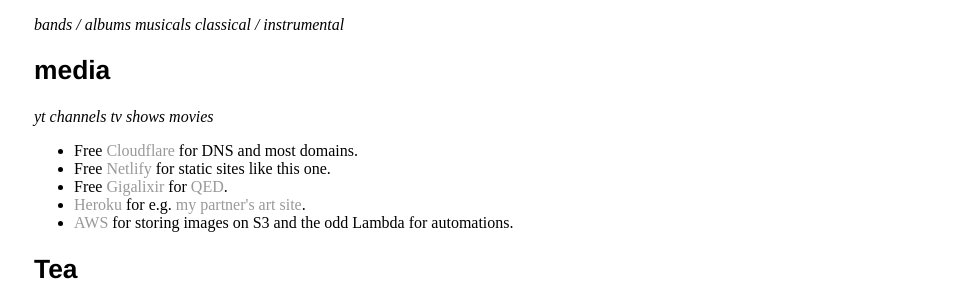
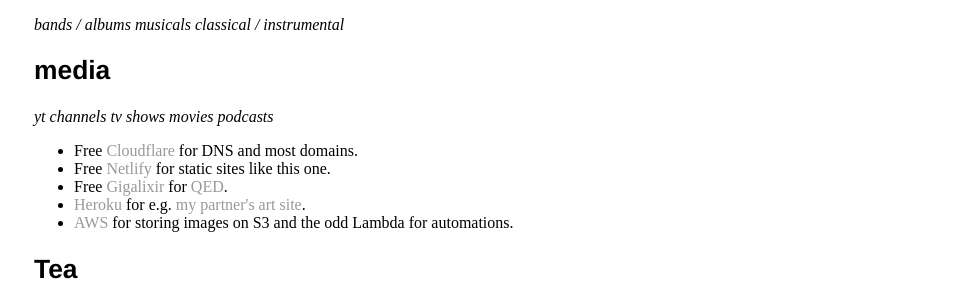
Before and after one commit to drod-chavez/drod-chavez.github.io, a Jekyll site: the page built from favs.html, in a window 1280 px wide. Shown: the part 683-983 px from the top of the page, without its empty margins (158-1119 px from the left). Built offline with Jekyll 4.4.1, drawn with Linux system fonts in a browser that asks for light colours.

Commit message:
Update favs.html

```diff
--- a/favs.html
+++ b/favs.html
@@ -49,6 +49,7 @@ title: favorites
 	      <em> yt channels </em>
 	      <em> tv shows </em>
 	      <em> movies </em>
+	      <em> podcasts </em>
 
           <ul>
             <li>Free <a href="https://www.cloudflare.com/">Cloudflare</a> for DNS and most domains.</li>
```
